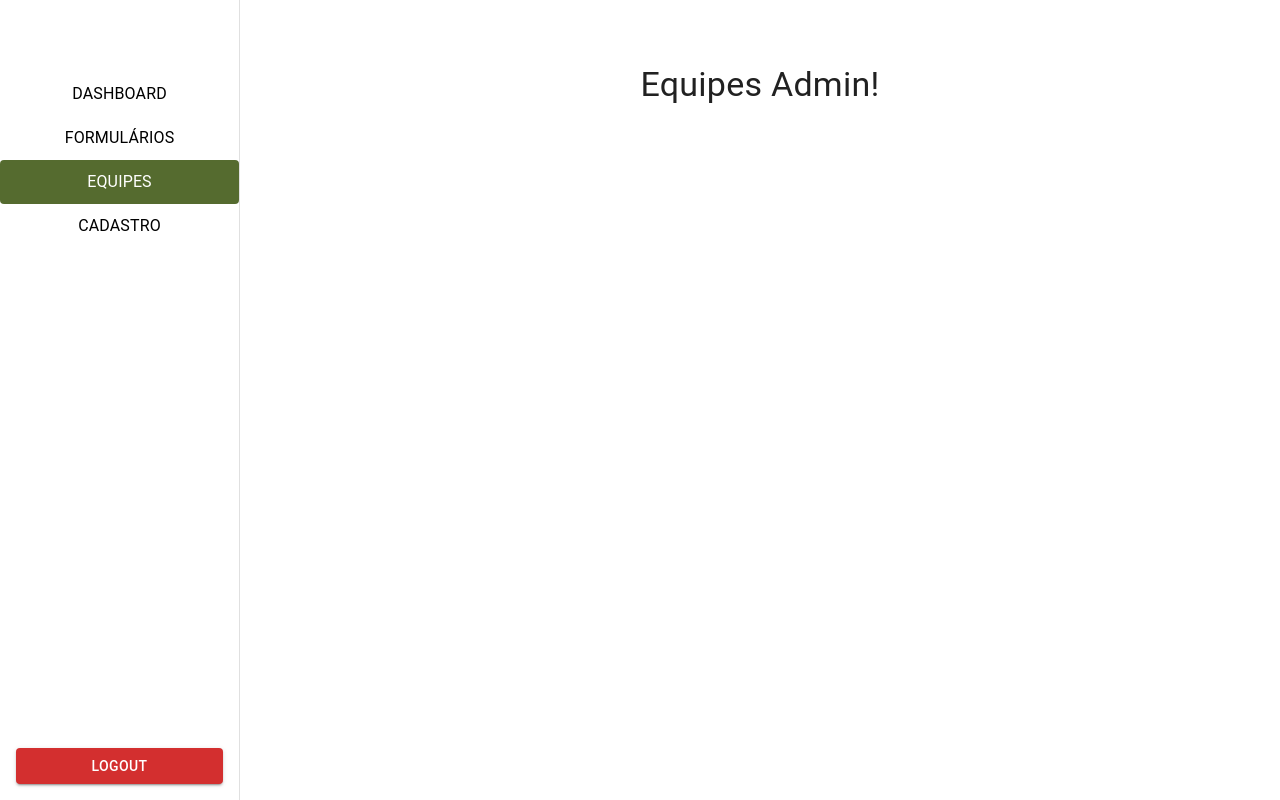
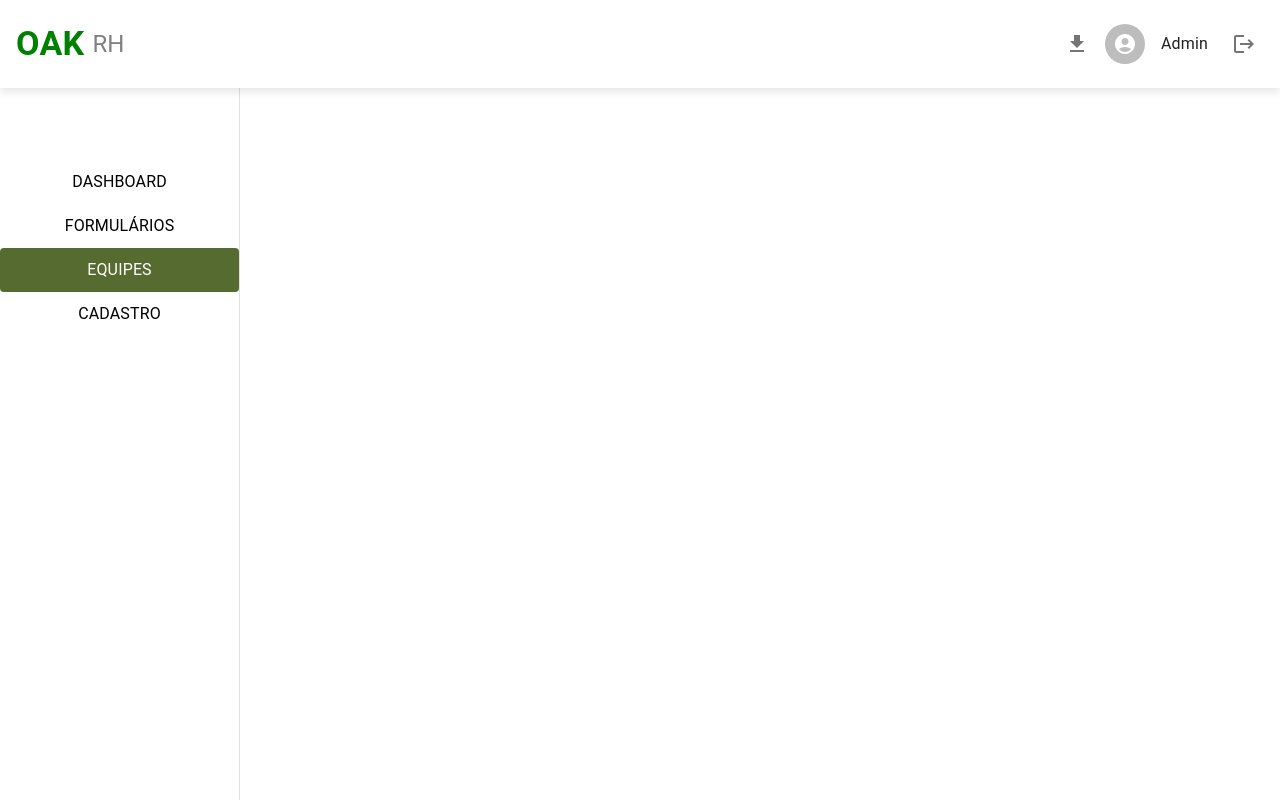
Before and after one commit to Phoenix-Team-Fatec/OAK-RH, a React (Vite) app in the folder frontend/: page /equipesAdmin in a window 1280 px wide. Built offline with nearby package versions, Linux system fonts and the light colour scheme; sample sign-in values are in the browser's storage.

Commit message:
menu e alguns ajustes na side bar

```diff
--- a/frontend/src/App.tsx
+++ b/frontend/src/App.tsx
@@ -4,7 +4,7 @@ import LoginPage from './components/Login/login';
 import DashboardAdmin from './components/DashboardAdmin/dashboardAdmin';
 import ProtectedRoute from './components/ProtectedLayout/protectedRoutes';
 import Logout from './components/Logout/logout';
-import UserPage from './components/UserScream/user';
+import UserPage from './components/UserScreen/user';
 import CadastroUser from './components/CadastroUser/CadastroUser';
 import FormsAdmin from './components/FormsAdmin/formsAdmin';
 import EquipeAdmin from './components/EquipesAdmin/equipeAdmin';
--- a/frontend/src/components/DashboardAdmin/dashboardAdmin.tsx
+++ b/frontend/src/components/DashboardAdmin/dashboardAdmin.tsx
@@ -1,18 +1,26 @@
-import { Typography, Box } from '@mui/material';
+import React from 'react';
+import TopMenu from '../Menu/menu'; // ajuste o caminho conforme necessário
 import Sidebar from '../SideBar/sidebar';
+import { Box } from '@mui/material';
 
-function DashboardAdmin() {
+const DashboardAdmin = () => {
   return (
     <Box sx={{ display: 'flex' }}>
-      {/* Sidebar */}
+      {/* Sidebar fixa */}
       <Sidebar />
 
-      {/* Conteúdo da página */}
-      <Box sx={{ flexGrow: 1, mt: 8, display: 'flex', flexDirection: 'column', alignItems: 'center' }}>
-        <Typography variant="h4">Dashboard Admin!</Typography>
+      {/* Conteúdo principal com o Menu e a dashboard */}
+      <Box sx={{ flexGrow: 1 }}>
+        <TopMenu />
+        {/* Aqui você pode colocar o conteúdo principal do dashboard */}
+        <Box sx={{ p: 2 }}>
+          {/* Dashboard content */}
+          <h1>Bem-vindo ao Dashboard Admin</h1>
+          {/* Outras partes da sua dashboard */}
+        </Box>
       </Box>
     </Box>
   );
-}
+};
 
 export default DashboardAdmin;
--- a/frontend/src/components/EquipesAdmin/equipeAdmin.tsx
+++ b/frontend/src/components/EquipesAdmin/equipeAdmin.tsx
@@ -1,18 +1,25 @@
-import { Typography, Box } from '@mui/material';
+import React from 'react';
+import TopMenu from '../Menu/menu'; // ajuste o caminho conforme necessário
 import Sidebar from '../SideBar/sidebar';
+import { Box } from '@mui/material';
 
-function EquipeAdmin() {
+const EquipeAdmin= () => {
   return (
     <Box sx={{ display: 'flex' }}>
-      {/* Sidebar */}
+      {/* Sidebar fixa */}
       <Sidebar />
 
-      {/* Conteúdo da página */}
-      <Box sx={{ flexGrow: 1, mt: 8, display: 'flex', flexDirection: 'column', alignItems: 'center' }}>
-        <Typography variant="h4">Equipes Admin!</Typography>
+      {/* Conteúdo principal com o Menu e a dashboard */}
+      <Box sx={{ flexGrow: 1 }}>
+        <TopMenu />
+        {/* Aqui você pode colocar o conteúdo principal do dashboard */}
+        <Box sx={{ p: 2 }}>
+          {/* Dashboard content */}
+          {/* Outras partes da sua dashboard */}
+        </Box>
       </Box>
     </Box>
   );
-}
+};
 
 export default EquipeAdmin;
--- a/frontend/src/components/FormsAdmin/formsAdmin.tsx
+++ b/frontend/src/components/FormsAdmin/formsAdmin.tsx
@@ -1,18 +1,25 @@
-import { Typography, Box } from '@mui/material';
+import React from 'react';
+import TopMenu from '../Menu/menu'; // ajuste o caminho conforme necessário
 import Sidebar from '../SideBar/sidebar';
+import { Box } from '@mui/material';
 
-function FormsAdmin() {
+const FormsAdmin = () => {
   return (
     <Box sx={{ display: 'flex' }}>
-      {/* Sidebar */}
+      {/* Sidebar fixa */}
       <Sidebar />
 
-      {/* Conteúdo da página */}
-      <Box sx={{ flexGrow: 1, mt: 8, display: 'flex', flexDirection: 'column', alignItems: 'center' }}>
-        <Typography variant="h4">Formulário Admin!</Typography>
+      {/* Conteúdo principal com o Menu e a dashboard */}
+      <Box sx={{ flexGrow: 1 }}>
+        <TopMenu />
+        {/* Aqui você pode colocar o conteúdo principal do dashboard */}
+        <Box sx={{ p: 2 }}>
+          {/* Dashboard content */}
+          {/* Outras partes da sua dashboard */}
+        </Box>
       </Box>
     </Box>
   );
-}
+};
 
 export default FormsAdmin;
--- a/frontend/src/components/Login/login.tsx
+++ b/frontend/src/components/Login/login.tsx
@@ -98,7 +98,7 @@ const LoginPage: React.FC = () => {
                     <Button onClick={() => setShowPassword(!showPassword)}
                     sx={{ padding: 0 }}
                   >
-                    {showPassword ? <VisibilityOff sx={{ color: 'black' }} /> : <Visibility sx = {{ color: 'black' }} />}
+                    {showPassword ? <VisibilityOff sx={{ color: 'gray' }} /> : <Visibility sx = {{ color: 'gray' }} />}
                   </Button>
                   </InputAdornment>
                 )
--- /dev/null
+++ b/frontend/src/components/Menu/menu.tsx
@@ -0,0 +1,96 @@
+import React from 'react';
+import { Box, IconButton, Avatar, Typography, Select, InputLabel, FormControl, MenuItem } from '@mui/material';
+import DownloadIcon from '@mui/icons-material/Download';
+import LogoutIcon from '@mui/icons-material/Logout';
+import AccountCircleIcon from '@mui/icons-material/AccountCircle';
+import { useNavigate, useLocation } from 'react-router-dom';
+
+export default function TopMenu() {
+  const [anchorEl, setAnchorEl] = React.useState<null | HTMLElement>(null);
+  const navigate = useNavigate();
+  const location = useLocation(); // Obter a localização atual
+
+  const handleClick = (event: React.MouseEvent<HTMLElement>) => {
+    setAnchorEl(event.currentTarget);
+  };
+
+  const handleClose = () => {
+    setAnchorEl(null);
+  };
+
+  const handleLogout = () => {
+    localStorage.removeItem('token');
+    localStorage.removeItem('is_admin');
+    navigate('/');
+  };
+
+  // Verifica se a rota atual é a DashboardAdmin
+  const isDashboardAdmin = location.pathname === '/dashboardAdmin';
+
+  return (
+    <Box
+      sx={{
+        position: 'fixed', // Fixa no topo
+        top: 0,
+        left: 0,
+        right: 0,
+        zIndex: 1300, // Garante que o TopMenu sobreponha a Sidebar
+        display: 'flex',
+        alignItems: 'center',
+        justifyContent: 'space-between',
+        backgroundColor: '#fff', // Adiciona cor de fundo para sobrepor
+        p: 2,
+        boxShadow: '0 4px 8px rgba(0, 0, 0, 0.1)', // Opcional: Adiciona sombra para destaque
+      }}
+    >
+      {/* Logo e Botão Voltar */}
+      <Box sx={{ display: 'flex', alignItems: 'center' }}>
+        <Typography variant="h4" sx={{ fontWeight: 'bold', color: 'green', mr: 1 }}>OAK</Typography>
+        <Typography variant="h5" sx={{ color: 'grey', mr: 3 }}>RH</Typography>
+      </Box>
+
+      {/* Seletores de Data - Apenas na DashboardAdmin */}
+      {isDashboardAdmin && (
+        <Box sx={{ display: 'flex', alignItems: 'center' }}>
+          <FormControl sx={{ mr: 2, minWidth: 120 }}>
+            <InputLabel>Data Início</InputLabel>
+            <Select label="Data Início" defaultValue="">
+              <MenuItem value="">Selecione</MenuItem>
+              <MenuItem value={10}>10/09/2024</MenuItem>
+              <MenuItem value={20}>20/09/2024</MenuItem>
+              <MenuItem value={30}>30/09/2024</MenuItem>
+            </Select>
+          </FormControl>
+
+          <FormControl sx={{ mr: 2, minWidth: 120 }}>
+            <InputLabel>Data Fim</InputLabel>
+            <Select label="Data Fim" defaultValue="">
+              <MenuItem value="">Selecione</MenuItem>
+              <MenuItem value={10}>10/09/2024</MenuItem>
+              <MenuItem value={20}>20/09/2024</MenuItem>
+              <MenuItem value={30}>30/09/2024</MenuItem>
+            </Select>
+          </FormControl>
+        </Box>
+      )}
+
+      {/* Ícones de Ação */}
+      <Box sx={{ display: 'flex', alignItems: 'center' }}>
+        <IconButton>
+          <DownloadIcon />
+        </IconButton>
+
+        <IconButton onClick={handleClick}>
+          <Avatar>
+            <AccountCircleIcon />
+          </Avatar>
+        </IconButton>
+        <Typography sx={{ ml: 1, mr: 2 }}>Admin</Typography>
+
+        <IconButton onClick={handleLogout}>
+          <LogoutIcon />
+        </IconButton>
+      </Box>
+    </Box>
+  );
+}
--- a/frontend/src/components/SideBar/sidebar.tsx
+++ b/frontend/src/components/SideBar/sidebar.tsx
@@ -11,14 +11,6 @@ const Sidebar: React.FC = () => {
 
   const is_admin = localStorage.getItem('is_admin') === 'true';
 
-
-
-
-  const handleLogout = () => {
-    // Redireciona para a rota de logout
-    navigate('/logout');
-  };
-
   return (
     <Box sx={{ display: 'flex' }}>
       <Drawer
@@ -28,6 +20,7 @@ const Sidebar: React.FC = () => {
           '& .MuiDrawer-paper': {
             width: drawerWidth,
             boxSizing: 'border-box',
+            paddingTop: '88px',
           },
         }}
         variant="permanent"
@@ -75,18 +68,6 @@ const Sidebar: React.FC = () => {
          )
 }
         </List>
-
-        {/* Botão de Logout */}
-        <Box sx={{ marginTop: 'auto', padding: 2 }}>
-          <Button
-            onClick={handleLogout}
-            fullWidth
-            color="error"
-            variant="contained"
-          >
-            Logout
-          </Button>
-        </Box>
       </Drawer>
     </Box>
   );
```
Also changed, not shown: frontend/src/components/UserScreen/user.tsx (renamed from frontend/src/components/UserScream/user.tsx).
